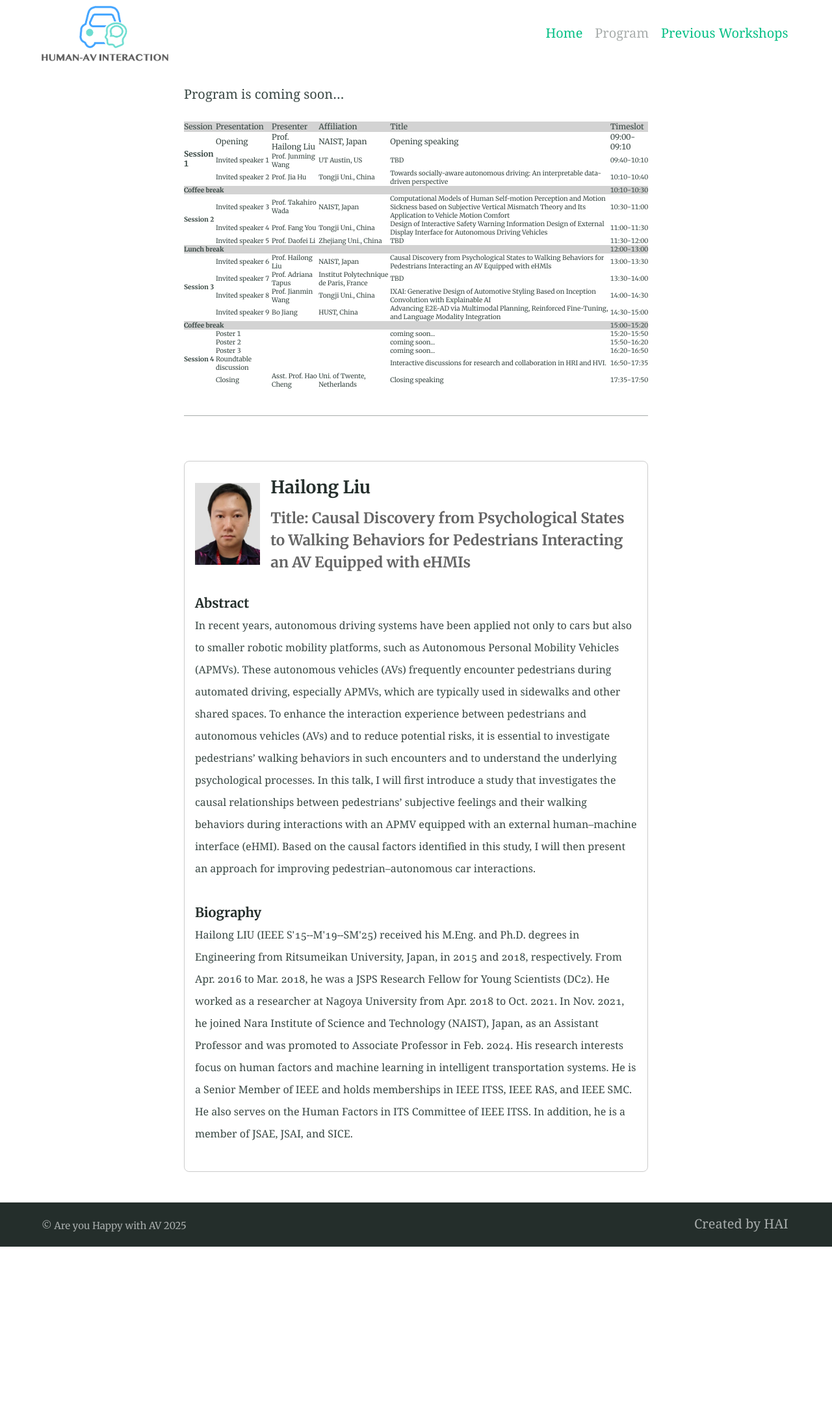
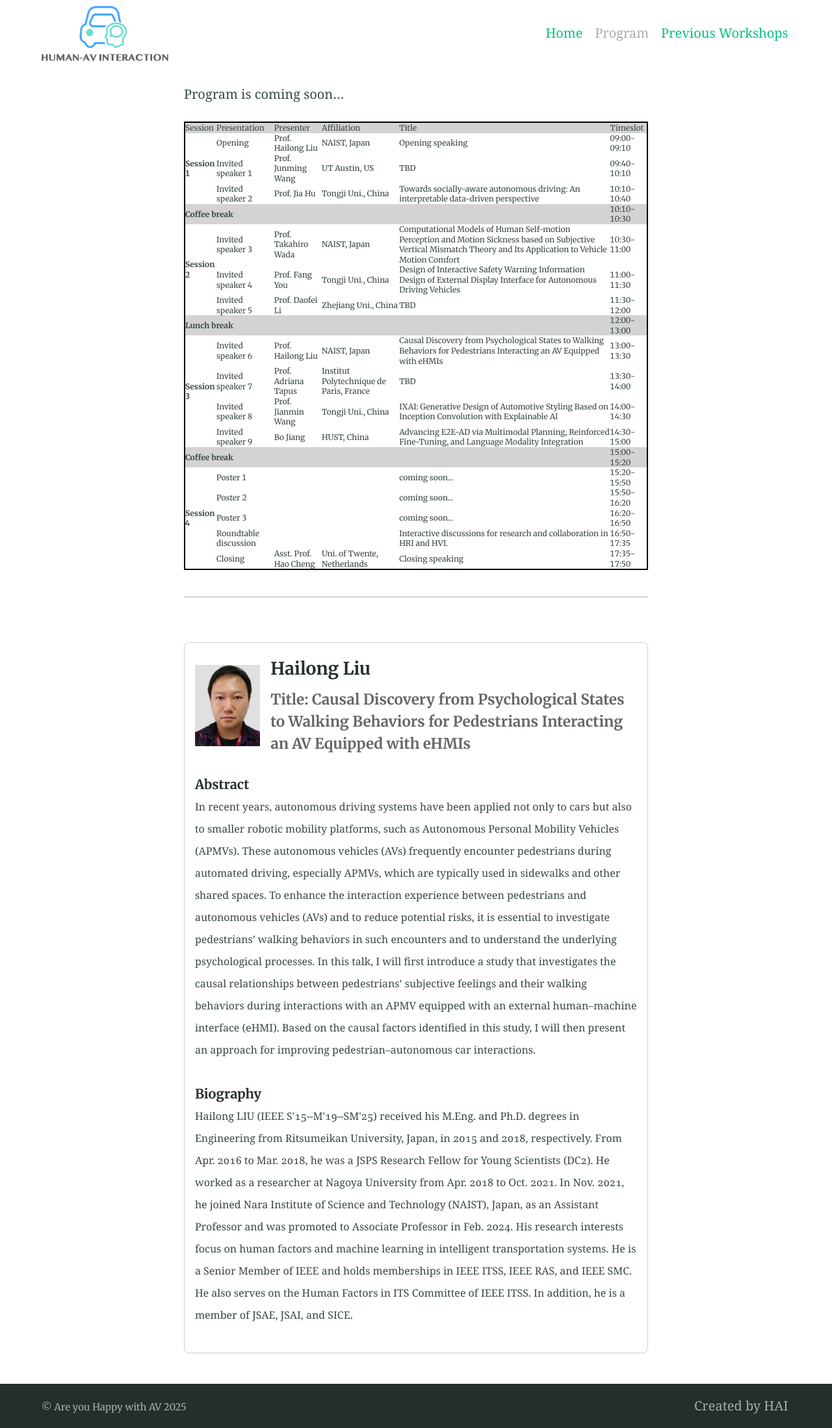
Before and after one commit to Are-You-Happy-with-AV/are-you-happy-with-av.github.io, a Jekyll site: the page built from program.md, in a window 1280 px wide. Shown: the whole page at 65% size. Built offline with Jekyll 4.4.1, drawn with Linux system fonts in a browser that asks for light colours; our own code applies the rules of GitHub Pages for plain Markdown files; before the commit the page ends 1918 px from its top, so only the background shows below that.

Commit message:
Update program.md

```diff
--- a/program.md
+++ b/program.md
@@ -1,6 +1,6 @@
 Program is coming soon...
 <div style="font-size:3px;">
-<table border="1" cellspacing="0" cellpadding="3" style="border-collapse: collapse; text-align:center; width:100%; line-height:1.3; font-size:12px">
+<table border="4" cellspacing="0" cellpadding="3" style="border-collapse: collapse; text-align:center; width:100%; line-height:1.3; font-size:12px; border:2px solid black;">
   <tr style="background-color:lightgrey;">
     <th style="font-size:12px;">Session</th>
     <th style="font-size:12px;">Presentation</th>
@@ -18,117 +18,117 @@ Program is coming soon...
     <td style="font-size:12px;">09:00-09:10</td>
   </tr>
   <tr>
-    <td style="font-size:10px;">Invited speaker 1</td>
-    <td style="font-size:10px;">Prof. Junming Wang</td>
-    <td style="font-size:10px;">UT Austin, US</td>
-    <td style="font-size:10px;">TBD</td>
-    <td style="font-size:10px;">09:40-10:10</td>
+    <td style="font-size:12px;">Invited speaker 1</td>
+    <td style="font-size:12px;">Prof. Junming Wang</td>
+    <td style="font-size:12px;">UT Austin, US</td>
+    <td style="font-size:12px;">TBD</td>
+    <td style="font-size:12px;">09:40-10:10</td>
   </tr>
   <tr>
-    <td style="font-size:10px;">Invited speaker 2</td>
-    <td style="font-size:10px;">Prof. Jia Hu</td>
-    <td style="font-size:10px;">Tongji Uni., China</td>
-    <td style="font-size:10px;">Towards socially-aware autonomous driving: An interpretable data-driven perspective</td>
-    <td style="font-size:10px;">10:10-10:40</td>
+    <td style="font-size:12px;">Invited speaker 2</td>
+    <td style="font-size:12px;">Prof. Jia Hu</td>
+    <td style="font-size:12px;">Tongji Uni., China</td>
+    <td style="font-size:12px;">Towards socially-aware autonomous driving: An interpretable data-driven perspective</td>
+    <td style="font-size:12px;">10:10-10:40</td>
   </tr>
   <tr style="background-color:lightgrey;">
-    <td colspan="5" style="font-size:10px;"><b>Coffee break</b>
-    <td style="font-size:10px;">10:10-10:30</td></td>
+    <td colspan="5" style="font-size:12px;"><b>Coffee break</b>
+    <td style="font-size:12px;">10:10-10:30</td></td>
   </tr>
   <tr>
-    <td rowspan="3" style="font-size:10px;"><b>Session 2</b></td>
-    <td style="font-size:10px;">Invited speaker 3</td>
-    <td style="font-size:10px;">Prof. Takahiro Wada</td>
-    <td style="font-size:10px;">NAIST, Japan</td>
-    <td style="font-size:10px;">Computational Models of Human Self-motion Perception and Motion Sickness based on Subjective Vertical Mismatch Theory and Its Application to Vehicle Motion Comfort</td>
-    <td style="font-size:10px;">10:30-11:00</td>
+    <td rowspan="3" style="font-size:12px;"><b>Session 2</b></td>
+    <td style="font-size:12px;">Invited speaker 3</td>
+    <td style="font-size:12px;">Prof. Takahiro Wada</td>
+    <td style="font-size:12px;">NAIST, Japan</td>
+    <td style="font-size:12px;">Computational Models of Human Self-motion Perception and Motion Sickness based on Subjective Vertical Mismatch Theory and Its Application to Vehicle Motion Comfort</td>
+    <td style="font-size:12px;">10:30-11:00</td>
   </tr>
   <tr>
-    <td style="font-size:10px;">Invited speaker 4</td>
-    <td style="font-size:10px;">Prof. Fang You</td>
-    <td style="font-size:10px;">Tongji Uni., China</td>
-    <td style="font-size:10px;">Design of Interactive Safety Warning Information Design of External Display Interface for Autonomous Driving Vehicles</td>
-    <td style="font-size:10px;">11:00-11:30</td>
+    <td style="font-size:12px;">Invited speaker 4</td>
+    <td style="font-size:12px;">Prof. Fang You</td>
+    <td style="font-size:12px;">Tongji Uni., China</td>
+    <td style="font-size:12px;">Design of Interactive Safety Warning Information Design of External Display Interface for Autonomous Driving Vehicles</td>
+    <td style="font-size:12px;">11:00-11:30</td>
   </tr>
   <tr>
-    <td style="font-size:10px;">Invited speaker 5</td>
-    <td style="font-size:10px;">Prof. Daofei Li</td>
-    <td style="font-size:10px;">Zhejiang Uni., China</td>
-    <td style="font-size:10px;">TBD</td>
-    <td style="font-size:10px;">11:30-12:00</td>
+    <td style="font-size:12px;">Invited speaker 5</td>
+    <td style="font-size:12px;">Prof. Daofei Li</td>
+    <td style="font-size:12px;">Zhejiang Uni., China</td>
+    <td style="font-size:12px;">TBD</td>
+    <td style="font-size:12px;">11:30-12:00</td>
   </tr>
  <tr style="background-color:lightgrey;">
-    <td colspan="5" style="font-size:10px;"><b>Lunch break</b>
-   <td style="font-size:10px;">12:00-13:00</td></td>
+    <td colspan="5" style="font-size:12px;"><b>Lunch break</b>
+   <td style="font-size:12px;">12:00-13:00</td></td>
   </tr>
   <tr>
-    <td rowspan="4" style="font-size:10px;"><b>Session 3</b></td>
-    <td style="font-size:10px;">Invited speaker 6</td>
-    <td style="font-size:10px;">Prof. Hailong Liu</td>
-    <td style="font-size:10px;">NAIST, Japan</td>
-    <td style="font-size:10px;">Causal Discovery from Psychological States to Walking Behaviors for Pedestrians Interacting an AV Equipped with eHMIs</td>
-    <td style="font-size:10px;">13:00-13:30</td>
+    <td rowspan="4" style="font-size:12px;"><b>Session 3</b></td>
+    <td style="font-size:12px;">Invited speaker 6</td>
+    <td style="font-size:12px;">Prof. Hailong Liu</td>
+    <td style="font-size:12px;">NAIST, Japan</td>
+    <td style="font-size:12px;">Causal Discovery from Psychological States to Walking Behaviors for Pedestrians Interacting an AV Equipped with eHMIs</td>
+    <td style="font-size:12px;">13:00-13:30</td>
   </tr>
   <tr>
-    <td style="font-size:10px;">Invited speaker 7</td>
-    <td style="font-size:10px;">Prof. Adriana Tapus</td>
-    <td style="font-size:10px;">Institut Polytechnique de Paris, France</td>
-    <td style="font-size:10px;">TBD</td>
-    <td style="font-size:10px;">13:30-14:00</td>
+    <td style="font-size:12px;">Invited speaker 7</td>
+    <td style="font-size:12px;">Prof. Adriana Tapus</td>
+    <td style="font-size:12px;">Institut Polytechnique de Paris, France</td>
+    <td style="font-size:12px;">TBD</td>
+    <td style="font-size:12px;">13:30-14:00</td>
   </tr>
   <tr>
-    <td style="font-size:10px;">Invited speaker 8</td>
-    <td style="font-size:10px;">Prof. Jianmin Wang</td>
-    <td style="font-size:10px;">Tongji Uni., China</td>
-    <td style="font-size:10px;">IXAI: Generative Design of Automotive Styling Based on Inception Convolution with Explainable AI</td>
-    <td style="font-size:10px;">14:00-14:30</td>
+    <td style="font-size:12px;">Invited speaker 8</td>
+    <td style="font-size:12px;">Prof. Jianmin Wang</td>
+    <td style="font-size:12px;">Tongji Uni., China</td>
+    <td style="font-size:12px;">IXAI: Generative Design of Automotive Styling Based on Inception Convolution with Explainable AI</td>
+    <td style="font-size:12px;">14:00-14:30</td>
   </tr>
   <tr>
-    <td style="font-size:10px;">Invited speaker 9</td>
-    <td style="font-size:10px;">Bo Jiang</td>
-    <td style="font-size:10px;">HUST, China</td>
-    <td style="font-size:10px;">Advancing E2E-AD via Multimodal Planning, Reinforced Fine-Tuning, and Language Modality Integration</td>
-    <td style="font-size:10px;">14:30-15:00</td>
+    <td style="font-size:12px;">Invited speaker 9</td>
+    <td style="font-size:12px;">Bo Jiang</td>
+    <td style="font-size:12px;">HUST, China</td>
+    <td style="font-size:12px;">Advancing E2E-AD via Multimodal Planning, Reinforced Fine-Tuning, and Language Modality Integration</td>
+    <td style="font-size:12px;">14:30-15:00</td>
   </tr>
  <tr style="background-color:lightgrey;">
-    <td colspan="5" style="font-size:10px;"><b>Coffee break</b>
-   <td style="font-size:10px;">15:00-15:20</td></td>
+    <td colspan="5" style="font-size:12px;"><b>Coffee break</b>
+   <td style="font-size:12px;">15:00-15:20</td></td>
   </tr>
   <tr>
-    <td rowspan="5" style="font-size:10px;"><b>Session 4</b></td>
-    <td style="font-size:10px;">Poster 1</td>
-    <td style="font-size:10px;"></td>
-    <td style="font-size:10px;"></td>
-    <td style="font-size:10px;">coming soon...</td>
-    <td style="font-size:10px;">15:20-15:50</td>
+    <td rowspan="5" style="font-size:12px;"><b>Session 4</b></td>
+    <td style="font-size:12px;">Poster 1</td>
+    <td style="font-size:12px;"></td>
+    <td style="font-size:12px;"></td>
+    <td style="font-size:12px;">coming soon...</td>
+    <td style="font-size:12px;">15:20-15:50</td>
   </tr>
   <tr>
-    <td style="font-size:10px;">Poster 2</td>
-    <td style="font-size:10px;"></td>
-    <td style="font-size:10px;"></td>
-    <td style="font-size:10px;">coming soon...</td>
-    <td style="font-size:10px;">15:50-16:20</td>
+    <td style="font-size:12px;">Poster 2</td>
+    <td style="font-size:12px;"></td>
+    <td style="font-size:12px;"></td>
+    <td style="font-size:12px;">coming soon...</td>
+    <td style="font-size:12px;">15:50-16:20</td>
   </tr>
   <tr>
-    <td style="font-size:10px;">Poster 3</td>
-    <td style="font-size:10px;"></td>
-    <td style="font-size:10px;"></td>
-    <td style="font-size:10px;">coming soon...</td>
-    <td style="font-size:10px;">16:20-16:50</td>
+    <td style="font-size:12px;">Poster 3</td>
+    <td style="font-size:12px;"></td>
+    <td style="font-size:12px;"></td>
+    <td style="font-size:12px;">coming soon...</td>
+    <td style="font-size:12px;">16:20-16:50</td>
   </tr>
   <tr>
-    <td style="font-size:10px;">Roundtable discussion</td>
-    <td style="font-size:10px;"></td>
-    <td style="font-size:10px;"></td>
-    <td style="font-size:10px;">Interactive discussions for research and collaboration in HRI and HVI.</td>
-    <td style="font-size:10px;">16:50-17:35</td>
+    <td style="font-size:12px;">Roundtable discussion</td>
+    <td style="font-size:12px;"></td>
+    <td style="font-size:12px;"></td>
+    <td style="font-size:12px;">Interactive discussions for research and collaboration in HRI and HVI.</td>
+    <td style="font-size:12px;">16:50-17:35</td>
   </tr>
   <tr>
-    <td style="font-size:10px;">Closing</td>
-    <td style="font-size:10px;">Asst. Prof. Hao Cheng</td>
-    <td style="font-size:10px;">Uni. of Twente, Netherlands</td>
-    <td style="font-size:10px;">Closing speaking</td>
-    <td style="font-size:10px;">17:35-17:50</td>
+    <td style="font-size:12px;">Closing</td>
+    <td style="font-size:12px;">Asst. Prof. Hao Cheng</td>
+    <td style="font-size:12px;">Uni. of Twente, Netherlands</td>
+    <td style="font-size:12px;">Closing speaking</td>
+    <td style="font-size:12px;">17:35-17:50</td>
   </tr>
 </table>
 </div>
```
